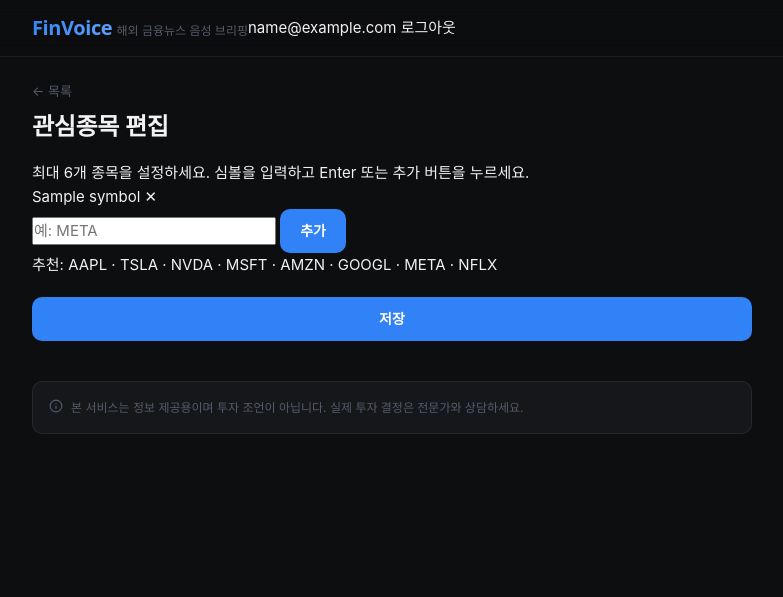
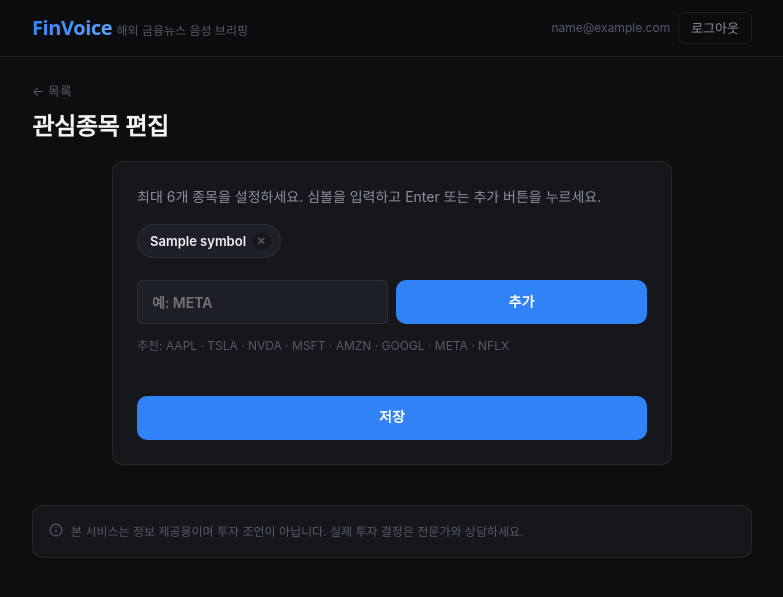
Before and after one commit to Jaeuk-Han/FinVoice, a FastAPI app: template app/templates/watchlist_edit.html in a window 1280 px wide. Shown: the top 597 px of the page, without its empty margins (248-1031 px from the left). Run offline with FastAPI, Linux system fonts and the light colour scheme; the template is opened without the code that fills it: most values are stand-ins (such as "Sample title", 1, 10 or a date in 2020); some web fonts are replaced.

Commit message:
feat: add auth/watchlist UI - appbar auth controls and CSS styles
Task 9: appbar login-state block added to detail.html.
Task 10: CSS for .appbar-auth, .btn-auth-ghost/primary, .auth-box/form/field/link,
         .wl-edit-box/chips/chip/chip-rm/input-row/hint - dark theme consistent.

Co-Authored-By: Claude Sonnet 4.6 <noreply@anthropic.com>

```diff
--- a/app/static/style.css
+++ b/app/static/style.css
@@ -658,6 +658,182 @@ details[open] .chev { transform: rotate(180deg); }
 }
 .disclaimer svg { flex-shrink: 0; margin-top: 1px; }
 
+/* ── Appbar Auth ────────────────────────────────────── */
+.appbar-auth {
+  display: flex;
+  align-items: center;
+  gap: 8px;
+  margin-left: auto;
+}
+.auth-email {
+  font-size: 12px;
+  color: var(--text-3);
+  max-width: 140px;
+  overflow: hidden;
+  text-overflow: ellipsis;
+  white-space: nowrap;
+}
+.btn-auth-ghost {
+  display: inline-flex;
+  align-items: center;
+  height: 32px;
+  padding: 0 12px;
+  border-radius: var(--radius-sm);
+  font-size: 13px;
+  font-weight: 500;
+  cursor: pointer;
+  background: transparent;
+  border: 1px solid var(--border);
+  color: var(--text-2);
+  text-decoration: none;
+  transition: all var(--dur) var(--ease);
+}
+.btn-auth-ghost:hover { background: var(--surface-2); color: var(--text-1); }
+.btn-auth-primary {
+  display: inline-flex;
+  align-items: center;
+  height: 32px;
+  padding: 0 12px;
+  border-radius: var(--radius-sm);
+  font-size: 13px;
+  font-weight: 600;
+  cursor: pointer;
+  background: var(--accent);
+  border: none;
+  color: #fff;
+  text-decoration: none;
+  transition: opacity var(--dur) var(--ease);
+}
+.btn-auth-primary:hover { opacity: 0.85; }
+
+/* ── Auth Pages (login / register) ──────────────────── */
+.auth-box {
+  max-width: 400px;
+  margin: 48px auto 0;
+  padding: 32px;
+  background: var(--surface);
+  border: 1px solid var(--border);
+  border-radius: var(--radius-md);
+}
+.auth-title {
+  font-size: 22px;
+  font-weight: 700;
+  color: var(--text-1);
+  margin: 0 0 24px;
+}
+.auth-form {
+  display: flex;
+  flex-direction: column;
+  gap: 16px;
+}
+.auth-field {
+  display: flex;
+  flex-direction: column;
+  gap: 6px;
+}
+.auth-field label {
+  font-size: 13px;
+  font-weight: 500;
+  color: var(--text-2);
+}
+.auth-field input {
+  height: 44px;
+  padding: 0 14px;
+  border-radius: var(--radius-sm);
+  border: 1px solid var(--border);
+  background: var(--surface-2);
+  color: var(--text-1);
+  font-size: 14px;
+  outline: none;
+  transition: border-color var(--dur);
+}
+.auth-field input:focus { border-color: var(--accent); }
+.auth-link {
+  margin-top: 20px;
+  font-size: 13px;
+  color: var(--text-3);
+  text-align: center;
+}
+.auth-link a { color: var(--accent); text-decoration: none; }
+.auth-link a:hover { text-decoration: underline; }
+
+/* ── Watchlist Edit ──────────────────────────────────── */
+.wl-edit-box {
+  max-width: 560px;
+  margin: 0 auto;
+  padding: 24px;
+  background: var(--surface);
+  border: 1px solid var(--border);
+  border-radius: var(--radius-md);
+}
+.wl-desc {
+  font-size: 14px;
+  color: var(--text-2);
+  margin: 0 0 16px;
+  line-height: 1.6;
+}
+.wl-chips {
+  display: flex;
+  flex-wrap: wrap;
+  gap: 8px;
+  min-height: 40px;
+  margin-bottom: 16px;
+}
+.wl-chip {
+  display: inline-flex;
+  align-items: center;
+  gap: 6px;
+  height: 34px;
+  padding: 0 10px 0 12px;
+  border-radius: 17px;
+  background: var(--surface-2);
+  border: 1px solid var(--border);
+  font-size: 13px;
+  font-weight: 600;
+  color: var(--text-1);
+}
+.wl-chip-rm {
+  display: inline-flex;
+  align-items: center;
+  justify-content: center;
+  width: 18px;
+  height: 18px;
+  border-radius: 50%;
+  border: none;
+  background: var(--surface);
+  color: var(--text-3);
+  font-size: 11px;
+  cursor: pointer;
+  line-height: 1;
+  transition: background var(--dur), color var(--dur);
+}
+.wl-chip-rm:hover { background: var(--accent); color: #fff; }
+.wl-input-row {
+  display: flex;
+  gap: 8px;
+  margin-bottom: 12px;
+}
+.wl-input-row input {
+  flex: 1;
+  height: 44px;
+  padding: 0 14px;
+  border-radius: var(--radius-sm);
+  border: 1px solid var(--border);
+  background: var(--surface-2);
+  color: var(--text-1);
+  font-size: 14px;
+  font-weight: 600;
+  outline: none;
+  transition: border-color var(--dur);
+}
+.wl-input-row input:focus { border-color: var(--accent); }
+.wl-hint {
+  font-size: 12px;
+  color: var(--text-3);
+  margin: 0 0 20px;
+  line-height: 1.6;
+}
+
 /* ── Responsive ─────────────────────────────────────── */
 @media (max-width: 480px) {
   .appbar-in { padding: 0 16px; }
```
Also changed, not shown: app/templates/detail.html (+12 -0 lines), app/templates/list.html (+13 -1 lines).
